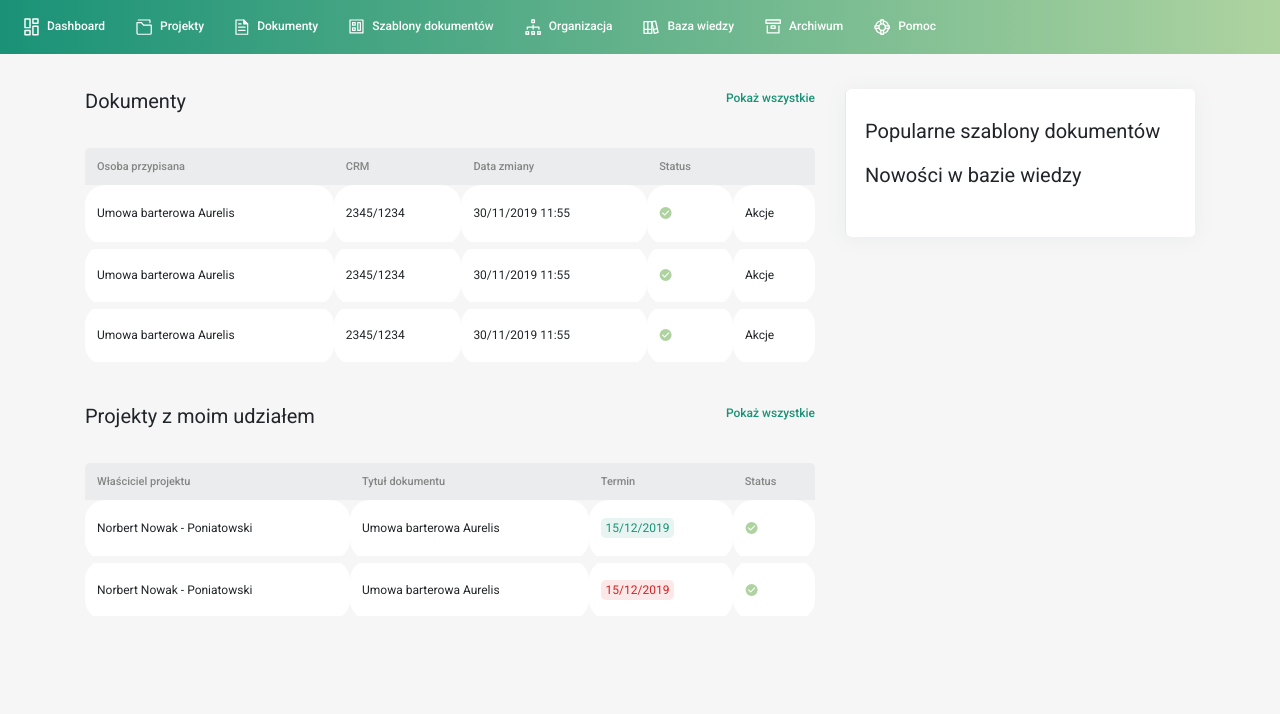
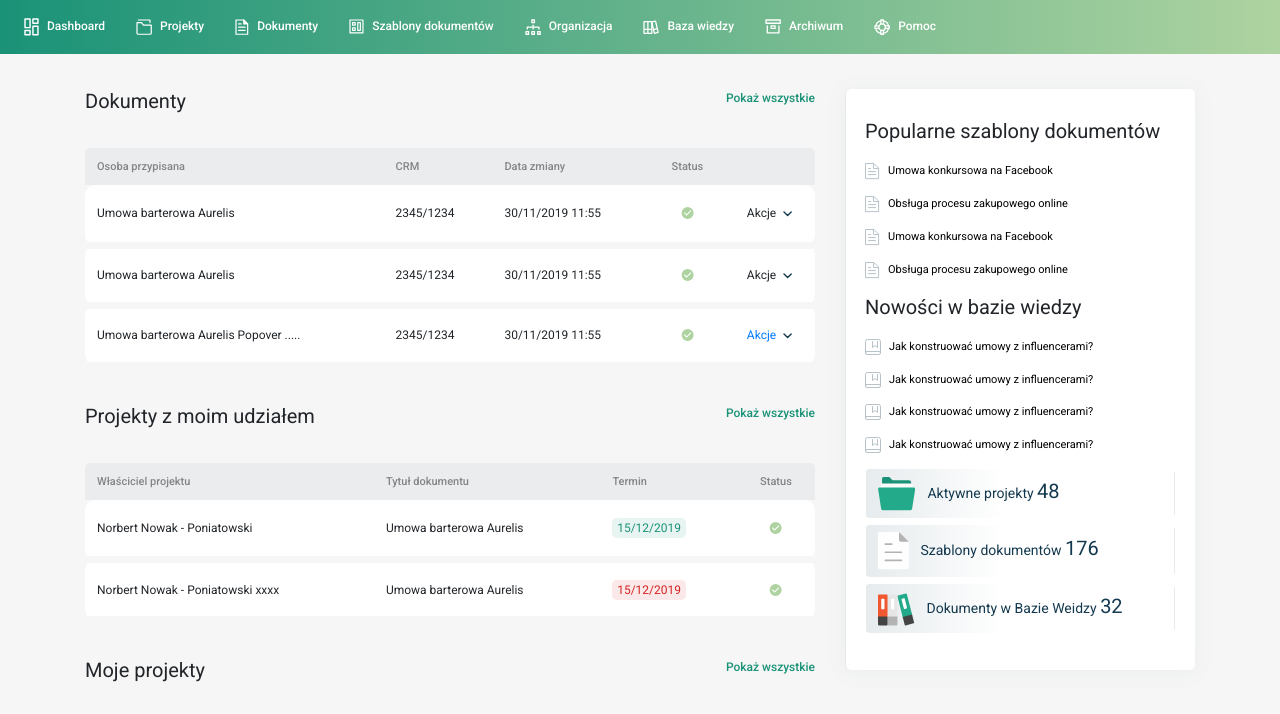
Before and after one commit to strzeluk/BB8_dzialprawny, a plain HTML site: page dashboard.html in a window 1280 px wide. Shown: the part 85-799 px from the top of the page. Drawn offline with nearby package versions, Linux system fonts and the light colour scheme.

Commit message:
Dodanie popover

```diff
--- a/app.js
+++ b/app.js
@@ -3,3 +3,8 @@ $(document).ready(function () {
         $('#sidebar').toggleClass('active');
     });
 });
+
+$(function () {
+    // Enables popover
+    $("[data-toggle=popover]").popover();
+});
--- a/dashboard.css
+++ b/dashboard.css
@@ -125,7 +125,14 @@ body{
     vertical-align: middle;
     border-bottom: solid 7px #f6f6f6;
     border-top: none;
-    border-radius: 20px 20px 20px 20px;
+}
+
+.table td:first-child{
+    border-radius: 10px 0px 0px 10px;
+}
+
+.table td:last-child{
+    border-radius: 0px 10px 10px 0px;
 }
 
 .ontime {
@@ -144,6 +151,10 @@ body{
     border-radius: .3rem;
 }
 
+td.center, th.center {
+    text-align: center;
+}
+
 #sidemenu{
     background-color: #ffffff;
     border-radius: 5px;
@@ -155,3 +166,32 @@ body{
 #sidemenu h1 {
     margin: 0 0 20px 0;
 }
+
+
+/* ---------------------------------------------------
+    Right sidebar menu
+----------------------------------------------------- */
+
+#sidemenu ul {
+    list-style: none;
+    padding: 0;
+}
+
+#sidemenu ul a {
+    text-decoration: none;
+    color: #000000;
+}
+
+.sidebarbtn {
+    border-radius: 5px;
+    background-image: linear-gradient(90deg, rgba(230,235,237,1) 0%, rgba(255,255,255,1) 45%);
+    width: 100%;
+    text-align: left;
+    margin-bottom: 7px;
+    color: #14394f;
+    font-size: 14px;
+}
+
+.sidebarbtn span {
+    font-size: 20px;
+}
--- a/dashboard.html
+++ b/dashboard.html
@@ -86,7 +86,7 @@
                                 <th scope="col">Osoba przypisana</th>
                                 <th scope="col">CRM</th>
                                 <th scope="col">Data zmiany</th>
-                                <th scope="col">Status</th>
+                                <th scope="col" class="center">Status</th>
                                 <th scope="col"></th>
                             </tr>
                         </thead>
@@ -95,22 +95,25 @@
                                 <td>Umowa barterowa Aurelis</td>
                                 <td>2345/1234</td>
                                 <td>30/11/2019 11:55</td>
-                                <td><img src="img/success.svg"></td>
-                                <td>Akcje</td>
+                                <td class="center"><img src="img/success.svg"></td>
+                                <td class="center">Akcje <img class="ml-1" src="img/path-copy.svg"></td>
                             </tr>
                             <tr>
                                 <td>Umowa barterowa Aurelis</td>
                                 <td>2345/1234</td>
                                 <td>30/11/2019 11:55</td>
-                                <td><img src="img/success.svg"></td>
-                                <td>Akcje</td>
+                                <td class="center"><img src="img/success.svg"></td>
+                                <td class="center">Akcje <img class="ml-1" src="img/path-copy.svg"></td>
                             </tr>
                             <tr>
-                                <td>Umowa barterowa Aurelis</td>
+                                <td>Umowa barterowa Aurelis Popover .....</td>
                                 <td>2345/1234</td>
                                 <td>30/11/2019 11:55</td>
-                                <td><img src="img/success.svg"></td>
-                                <td>Akcje</td>
+                                <td class="center"><img src="img/success.svg"></td>
+                                <td class="center"><a href="#" data-toggle="popover"
+                                        title="<b>Example popover</b> - title"
+                                        data-content="<div><b>Example popover</b> - content</div>">Akcje <img
+                                            class="ml-1" src="img/path-copy.svg"></a> </td>
                             </tr>
                         </tbody>
                     </table>
@@ -124,7 +127,7 @@
                                 <th scope="col">Właściciel projektu</th>
                                 <th scope="col">Tytuł dokumentu</th>
                                 <th scope="col">Termin</th>
-                                <th scope="col">Status</th>
+                                <th scope="col" class="center">Status</th>
                             </tr>
                         </thead>
                         <tbody>
@@ -132,13 +135,41 @@
                                 <td>Norbert Nowak - Poniatowski</td>
                                 <td>Umowa barterowa Aurelis</td>
                                 <td><span class="ontime">15/12/2019</span></td>
-                                <td><img src="img/success.svg"></td>
+                                <td class="center"><img src="img/success.svg"></td>
+                            </tr>
+                            <tr>
+                                <td>Norbert Nowak - Poniatowski xxxx</td>
+                                <td>Umowa barterowa Aurelis</td>
+                                <td><span class="outdated">15/12/2019</span></td>
+                                <td class="center"><img src="img/success.svg"></td>
+                            </tr>
+                        </tbody>
+                    </table>
+                    <div class="d-flex justify-content-between">
+                        <h1>Moje projekty</h1>
+                        <a class="show-more" href="#">Pokaż wszystkie</a>
+                    </div>
+                    <table class="table">
+                        <thead>
+                            <tr>
+                                <th scope="col">Osoba przypisana</th>
+                                <th scope="col">Tytuł dokumentu</th>
+                                <th scope="col">Termin</th>
+                                <th scope="col" class="center">Status</th>
+                            </tr>
+                        </thead>
+                        <tbody>
+                            <tr>
+                                <td>Norbert Nowak - Poniatowski</td>
+                                <td>Umowa barterowa Aurelis</td>
+                                <td><span class="ontime">15/12/2019</span></td>
+                                <td class="center"><img src="img/success.svg"></td>
                             </tr>
                             <tr>
                                 <td>Norbert Nowak - Poniatowski</td>
                                 <td>Umowa barterowa Aurelis</td>
                                 <td><span class="outdated">15/12/2019</span></td>
-                                <td><img src="img/success.svg"></td>
+                                <td class="center"><img src="img/success.svg"></td>
                             </tr>
                         </tbody>
                     </table>
@@ -146,7 +177,66 @@
                 <div class="col-4">
                     <div id="sidemenu">
                         <h1>Popularne szablony dokumentów</h1>
+                        <ul>
+                            <li>
+                                <a href="#"><img class="mr-2" src="img/page.svg">Umowa konkursowa na Facebook</a>
+                            </li>
+                        </ul>
+                        <ul>
+                            <li>
+                                <a href="#"><img class="mr-2" src="img/page.svg">Obsługa procesu zakupowego online</a>
+                            </li>
+                        </ul>
+                        <ul>
+                            <li>
+                                <a href="#"><img class="mr-2" src="img/page.svg">Umowa konkursowa na Facebook</a>
+                            </li>
+                        </ul>
+                        <ul>
+                            <li>
+                                <a href="#"><img class="mr-2" src="img/page.svg">Obsługa procesu zakupowego online</a>
+                            </li>
+                        </ul>
                         <h1>Nowości w bazie wiedzy</h1>
+                        <ul>
+                            <li>
+                                <a href="#"><img class="mr-2" src="img/book.svg">Jak konstruować umowy z
+                                    influencerami?</a>
+                            </li>
+                        </ul>
+                        <ul>
+                            <li>
+                                <a href="#"><img class="mr-2" src="img/book.svg">Jak konstruować umowy z
+                                    influencerami?</a>
+                            </li>
+                        </ul>
+                        <ul>
+                            <li>
+                                <a href="#"><img class="mr-2" src="img/book.svg">Jak konstruować umowy z
+                                    influencerami?</a>
+                            </li>
+                        </ul>
+                        <ul>
+                            <li>
+                                <a href="#"><img class="mr-2" src="img/book.svg">Jak konstruować umowy z
+                                    influencerami?</a>
+                            </li>
+                        </ul>
+                        <button class="btn sidebarbtn">
+                            <img class="mr-2" src="img/btnFolder.svg">
+                            Aktywne projekty
+                            <span>48</span>
+                        </button>
+                        <button class="btn sidebarbtn">
+                            <img class="mr-2" src="img/btnPage.svg">
+                            Szablony dokumentów
+                            <span>176</span>
+                        </button>
+                        <button class="btn sidebarbtn">
+                            <img class="mr-2" src="img/btnBooks.svg">
+                            Dokumenty w Bazie Weidzy
+                            <span>32</span>
+                        </button>
                     </div>
 
                 </div>
```
Also changed, not shown: img/book.svg (added), img/btnBooks.svg (added), img/btnFolder.svg (added), img/btnPage.svg (added), img/page.svg (added), 1 other file.
